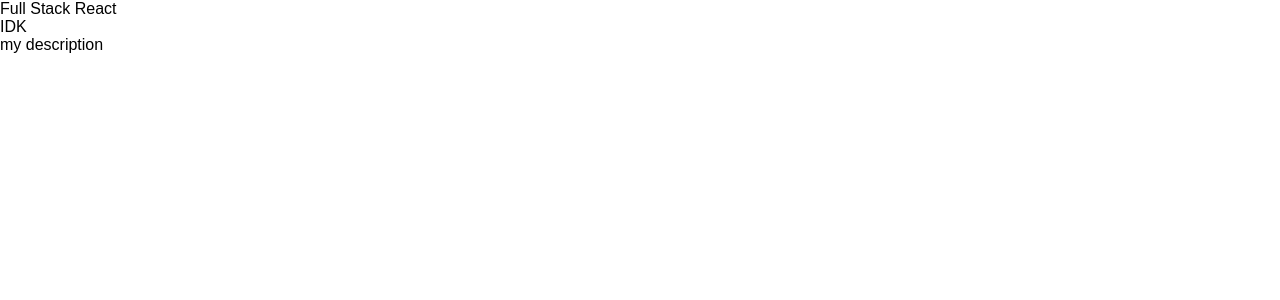
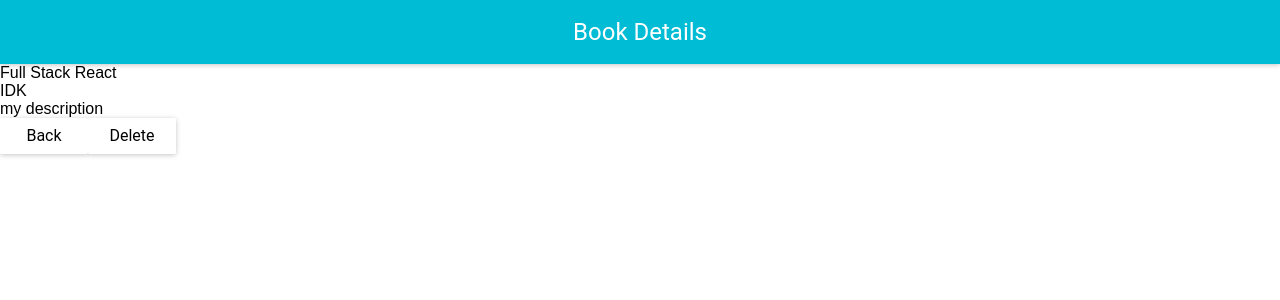
Before and after one commit to jenanderson1615/owned_books, a React (Create React App) app: page /book_detail in a window 1280 px wide. Shown: the top 300 px of the page. Built offline with nearby package versions, Linux system fonts and the light colour scheme.

Commit message:
Add title bar and buttons to the child pages

```diff
--- a/src/Components/AddBook.js
+++ b/src/Components/AddBook.js
@@ -1,13 +1,31 @@
 import React from 'react';
+import AppBar from 'material-ui/AppBar'
+import RaisedButton from 'material-ui/RaisedButton'
+import Link from 'react-router-dom/Link'
+
+const titleStyle = {
+    textAlign: "center",
+};
 
 class AddBook extends React.Component {
     render() {
         return (
             <div>
+                <AppBar
+                    title="Add a Book"
+                    titleStyle={titleStyle}
+                    showMenuIconButton={false}
+                />
                 <form>
                     <div> Title </div>
                     <div> Author </div>
                     <div> Description </div>
+                    <Link to={'/'}>
+                        <RaisedButton> Back </RaisedButton>
+                    </Link>
+                    <Link to={'/'}>
+                        <RaisedButton> Add </RaisedButton>
+                    </Link>
                 </form>
             </div>
         );
--- a/src/Components/BookDetail.js
+++ b/src/Components/BookDetail.js
@@ -1,12 +1,30 @@
 import React from 'react';
+import AppBar from 'material-ui/AppBar'
+import Link from 'react-router-dom/Link'
+import RaisedButton from 'material-ui/RaisedButton'
+
+const titleStyle = {
+    textAlign: "center",
+};
 
 class BookDetail extends React.Component {
     render() {
         return (
             <div>
+                <AppBar
+                    title="Book Details"
+                    titleStyle={titleStyle}
+                    showMenuIconButton={false}
+                />
                 <div>{this.props.title}</div>
                 <div>{this.props.author}</div>
                 <div>{this.props.description}</div>
+                <Link to={'/'}>
+                    <RaisedButton> Back </RaisedButton>
+                </Link>
+                <Link to={'/'}>
+                    <RaisedButton> Delete </RaisedButton>
+                </Link>
             </div>
         );
     }
```
